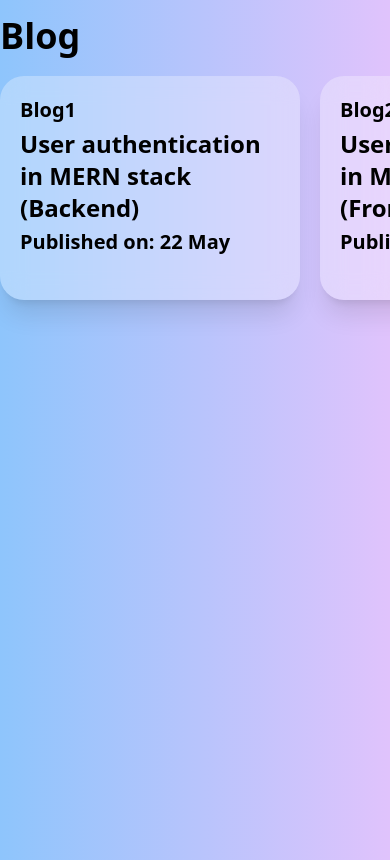
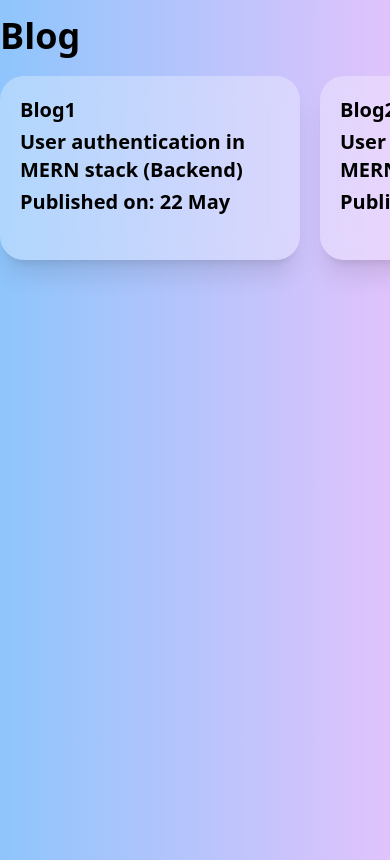
Before and after one commit to benjmhub/Blog-app, a Next.js app: page / in a window 390 px wide. Shown: the part 1040-1900 px from the top of the page. Built offline with nearby package versions, Linux system fonts and the light colour scheme.

Commit message:
style(ListItem): changed style

```diff
--- a/app/components/ListItem.tsx
+++ b/app/components/ListItem.tsx
@@ -13,7 +13,7 @@ export default function ListItem({ post }: Props) {
 
     return (
         <li className="mt-1">
-            <Link className="font-semibold text-2xl" href={`/posts/${id}`}>{title}</Link>
+            <Link className="font-semibold md:text-2xl xxsm:text-xl" href={`/posts/${id}`}>{title}</Link>
             <h5 className='mt-1 font-semibold text-xl'>Published on: {date}</h5>
             <br />
             {/* <p className="text-sm mt-1">{formattedDate}</p> */}
```
